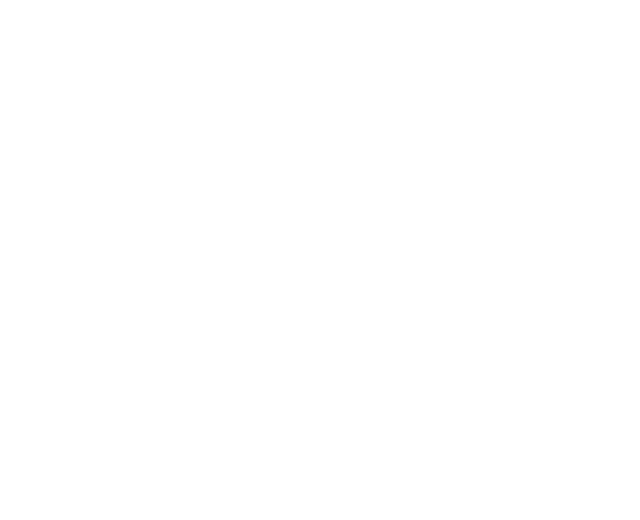
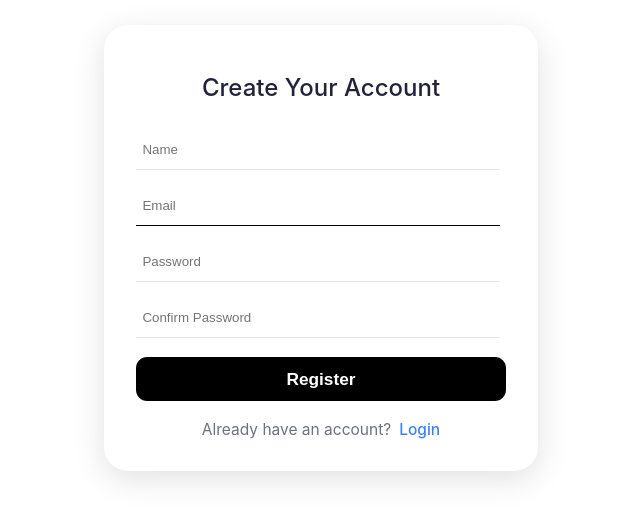
Before and after one commit to Bryns124/justinPT, a React (Create React App) app in the folder frontend/: page /register in a window 1280 px wide. Shown: the part 152-672 px from the top of the page, without its empty margins (319-959 px from the left). Built offline with nearby package versions, Linux system fonts and the light colour scheme.

Commit message:
debugged register and successfully adds users to database

```diff
--- a/frontend/package.json
+++ b/frontend/package.json
@@ -1,5 +1,6 @@
 {
   "name": "frontend",
+  "proxy": "http://localhost:5000",
   "version": "0.1.0",
   "private": true,
   "dependencies": {
--- a/frontend/src/App.js
+++ b/frontend/src/App.js
@@ -4,7 +4,7 @@ import { AuthProvider } from './context/AuthContext'
 import Login from './pages/Login'
 import Register from './pages/Register'
 // import Dashboard from './pages/Dashboard'
-import ProtectedRoute from './components/ProtectedRoute'
+// import ProtectedRoute from './components/ProtectedRoute'
 
 function App() {
   return (
--- a/frontend/src/context/AuthContext.js
+++ b/frontend/src/context/AuthContext.js
@@ -25,6 +25,17 @@ export const AuthProvider = (props) => {
     }
   }
 
+  const register = async (name, email, password) => {
+    try {
+      console.log("Register function called (AuthContext)", name, email, password);
+      const response = await axios.post('/api/auth/register', { name, email, password });
+      return response.data;
+    } catch (error) {
+      console.error('Register error: ', error);
+      throw error;
+    }
+  }
+
   const logout = () => {
     localStorage.removeItem('token');
     setToken(null);
@@ -32,7 +43,7 @@ export const AuthProvider = (props) => {
   }
 
   return (
-    <AuthContext.Provider value={{ user, token, login, logout }}>
+    <AuthContext.Provider value={{ user, token, login, logout, register }}>
       { props.children }
     </AuthContext.Provider>
   )
--- a/frontend/src/pages/Login.js
+++ b/frontend/src/pages/Login.js
@@ -1,21 +1,66 @@
 import React, { useState, useContext } from 'react';
 import { AuthContext } from '../context/AuthContext';
+import './LoginRegisterForm.css'
+import { useNavigate } from 'react-router-dom';
 
 const Login = () => {
   const [ email, setEmail ] = useState('');
   const [ password, setPassword ] = useState('');
+  const [ error, setError ] = useState('');
   const { login } = useContext(AuthContext);
+  const navigate = useNavigate();
 
   const handleSubmit = async (e) => {
     e.preventDefault();
-    await login(email, password);
+    setError('');
+    try {
+      await login(email, password);
+      navigate('/login');
+    } catch (error) {
+      setError("Invalid email or password.");
+    }
   }
 
   return (
-    <form onSubmit={handleSubmit}>
-      {/* Login form elements */}
-    </form>
-  )
+    <div className="login-bg">
+      <div className="login-card">
+        <div className="login-header">
+          <h1 className="login-title">Welcome to JML Fitness</h1>
+        </div>
+        <form onSubmit={handleSubmit} className="login-form">
+          <div className="login-field">
+            <input
+              type="email"
+              value={email}
+              onChange={(e) => setEmail(e.target.value)}
+              required
+              autoFocus
+              placeholder='Email'
+            />
+          </div>
+          <div className="login-field">
+            <input
+              type="password"
+              value={password}
+              onChange={(e) => setPassword(e.target.value)}
+              required
+              placeholder='Password'
+            />
+          </div>
+          {error && <div className="login-error">{error}</div>}
+          <button type="submit" className="login-btn">
+            Login
+          </button>
+        </form>
+        <div className="login-footer">
+          <span>Forgot Password? </span>
+          <a href="/register" className="login-link">
+            Create Account
+          </a>
+        </div>
+      </div>
+    </div>
+  );
 }
 
 export default Login
--- /dev/null
+++ b/frontend/src/pages/LoginRegisterForm.css
@@ -0,0 +1,105 @@
+/* Login.css */
+.login-bg {
+  min-height: 100vh;
+  background: #fff;
+  display: flex;
+  align-items: center;
+  justify-content: center;
+}
+
+.login-card {
+  background: #fff;
+  border-radius: 1.5rem;
+  box-shadow: 0 8px 32px rgba(0,0,0,0.12);
+  padding: 2rem 2rem 2rem 2rem;
+  width: 100%;
+  max-width: 370px;
+  display: flex;
+  flex-direction: column;
+  align-items: center;
+}
+
+.login-header {
+  display: flex;
+  flex-direction: column;
+  align-items: center;
+  margin-bottom: 1.5rem;
+}
+
+.login-title {
+  font-size: 1.5rem;
+  font-weight: 500;
+  color: #22223b;
+  margin-bottom: 0.25rem;
+}
+
+.login-form {
+  width: 100%;
+  display: flex;
+  flex-direction: column;
+  gap: 1rem;
+}
+
+.login-field input {
+  width: 95%;
+  border: none;
+  border-bottom: 1px solid rgba(0, 0, 0, 0.1);
+  padding: 0.75rem 0.40rem;
+  outline: none;
+  transition: all 0.3s ease;
+}
+
+.login-field input::placeholder {
+  opacity: 1;
+  transition: opacity 0.3s ease;
+}
+
+.login-field input:focus {
+  border-bottom: 1px solid rgba(0, 0, 0, 1);
+}
+
+.login-field input:focus::placeholder {
+  opacity: 0.3;
+}
+
+.login-btn {
+  width: 100%;
+  background: #000;
+  color: #fff;
+  font-weight: 600;
+  padding: 0.7rem 0;
+  border: none;
+  border-radius: 0.7rem;
+  font-size: 1.08rem;
+  cursor: pointer;
+  margin-top: 0.2rem;
+  transition: background 0.2s;
+}
+
+.login-btn:hover {
+  background: #454545;
+}
+
+.login-error {
+  color: #ef4444;
+  text-align: center;
+  font-size: 0.97rem;
+}
+
+.login-footer {
+  margin-top: 1.2rem;
+  text-align: center;
+  color: #6b7280;
+  font-size: 0.97rem;
+}
+
+.login-link {
+  color: #3b82f6;
+  text-decoration: none;
+  font-weight: 500;
+  margin-left: 0.5rem;
+}
+
+.login-link:hover {
+  text-decoration: underline;
+}
--- a/frontend/src/pages/Register.js
+++ b/frontend/src/pages/Register.js
@@ -1,26 +1,92 @@
-import React, { useState } from 'react';
-import axios from 'axios';
+import React, { useState, useContext } from 'react';
+import { AuthContext } from '../context/AuthContext'
+import './LoginRegisterForm.css'
+import { useNavigate } from 'react-router-dom';
 
 const Register = () => {
   const [ name, setName ] = useState('');
   const [ email, setEmail ] = useState('');
   const [ password, setPassword ] = useState('');
+  const [ confirmPassword, setConfirmPassword ] = useState('');
+  const [ error, setError ] = useState('');
+  const { register } = useContext(AuthContext);
+  const navigate = useNavigate();
 
   const handleSubmit = async (e) => {
+    console.log("Register form submitted", name, email, password);
     e.preventDefault();
+    setError('');
+    if (password !== confirmPassword ) {
+      setError('Passwords do not match.');
+      return;
+    }
     try {
-      await axios.post('api/auth/register', { name, email, password });
+      await register(name, email, password);
+      navigate('/login');
     } catch (error) {
-      // Redirect to login page
-      console.error('Registration error: ', error);
+      setError('Registration failed. Try a different email', error);
     }
   }
 
   return (
-    <form onSubmit={handleSubmit}>
-      {/* Register form elements */}
-    </form>
-  )
+    <div className="login-bg">
+      <div className="login-card">
+        <div className="login-header">
+          <h1 className="login-title">Create Your Account</h1>
+        </div>
+        <form onSubmit={handleSubmit} className="login-form">
+          <div className="login-field">
+            <input
+              type="name"
+              value={name}
+              onChange={(e) => setName(e.target.value)}
+              required
+              autoFocus
+              placeholder='Name'
+            />
+          </div>
+          <div className="login-field">
+            <input
+              type="email"
+              value={email}
+              onChange={(e) => setEmail(e.target.value)}
+              required
+              autoFocus
+              placeholder='Email'
+            />
+          </div>
+          <div className="login-field">
+            <input
+              type="password"
+              value={password}
+              onChange={(e) => setPassword(e.target.value)}
+              required
+              placeholder='Password'
+            />
+          </div>
+          <div className="login-field">
+            <input
+              type="password"
+              value={confirmPassword}
+              onChange={(e) => setConfirmPassword(e.target.value)}
+              required
+              placeholder='Confirm Password'
+            />
+          </div>
+          {error && <div className="login-error">{error}</div>}
+          <button type="submit" className="login-btn">
+            Register
+          </button>
+        </form>
+        <div className="login-footer">
+          <span>Already have an account?</span>
+          <a href="/login" className="login-link">
+            Login
+          </a>
+        </div>
+      </div>
+    </div>
+  );
 }
 
 export default Register
```
Also changed, not shown: 1 other file (tests, documents, lock files or other folders).
